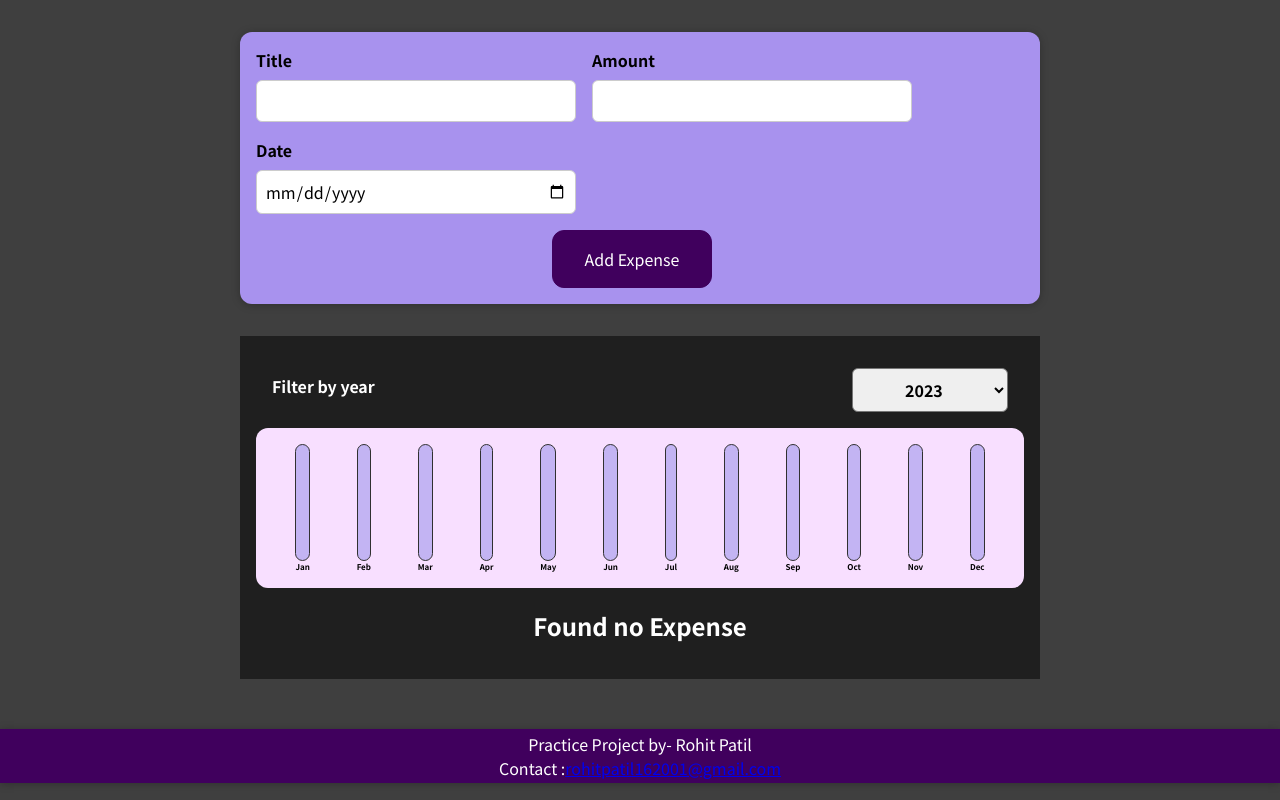
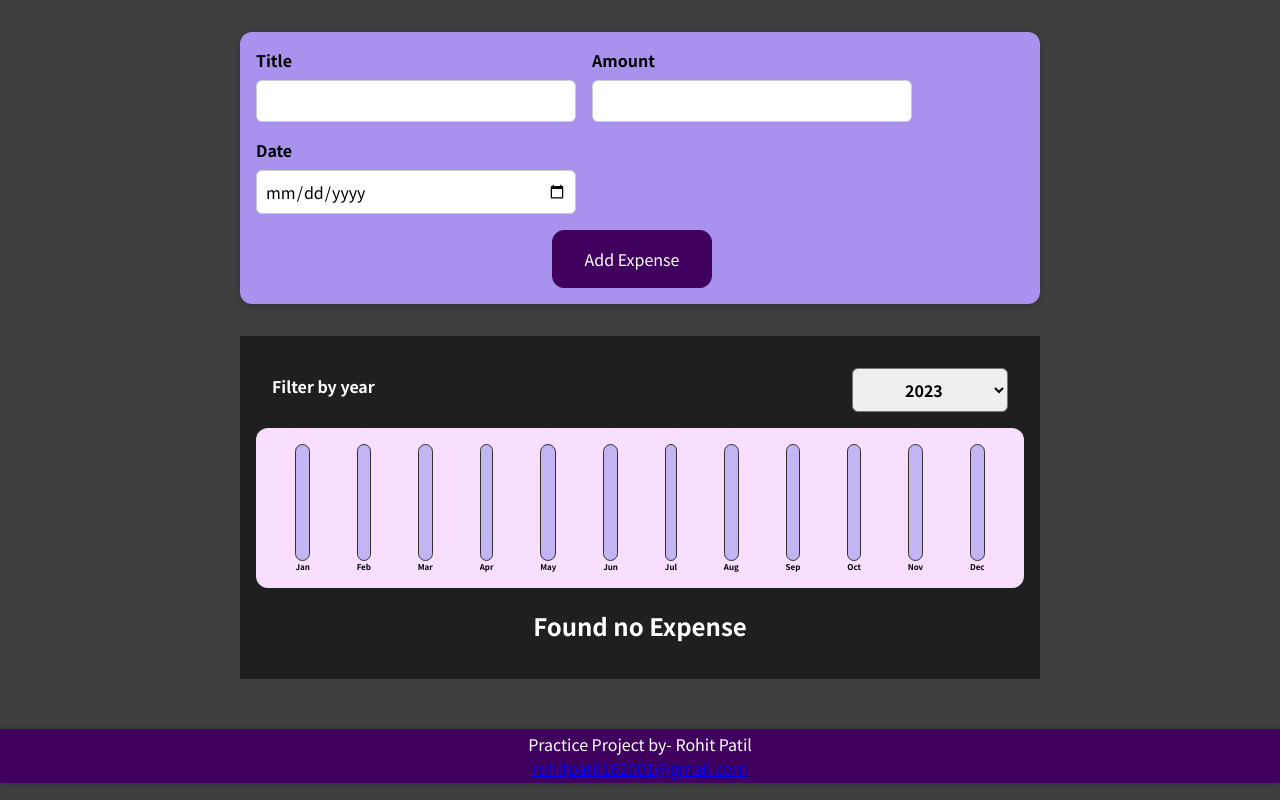
Before and after one commit to rohitpatil007/expense-tracker, a React (Create React App) app: page / in a window 1280 px wide. Built offline with nearby package versions, Linux system fonts and the light colour scheme.

Commit message:
Footer content change

```diff
--- a/src/components/UI/Footer.js
+++ b/src/components/UI/Footer.js
@@ -5,7 +5,6 @@ const Footer = () => {
       <div>
         Practice Project by- Rohit Patil
         <div>
-          Contact :
           <a href="mailto:rohitpatil162001@gmail.com">
             rohitpatil162001@gmail.com
           </a>
```
